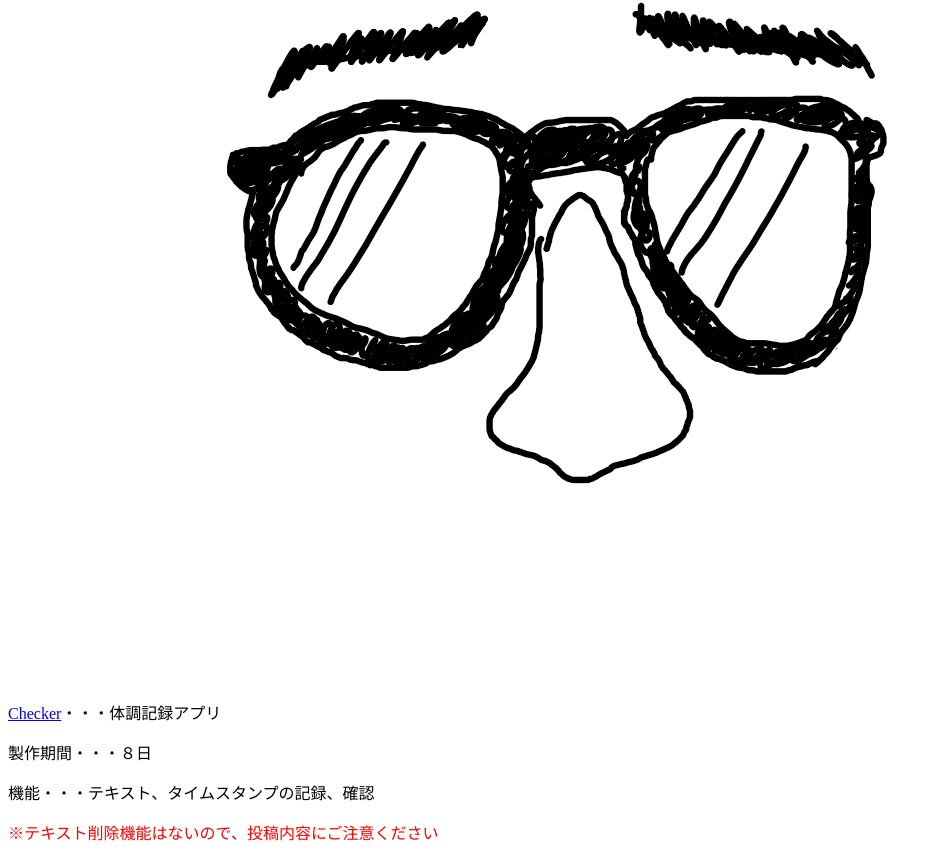
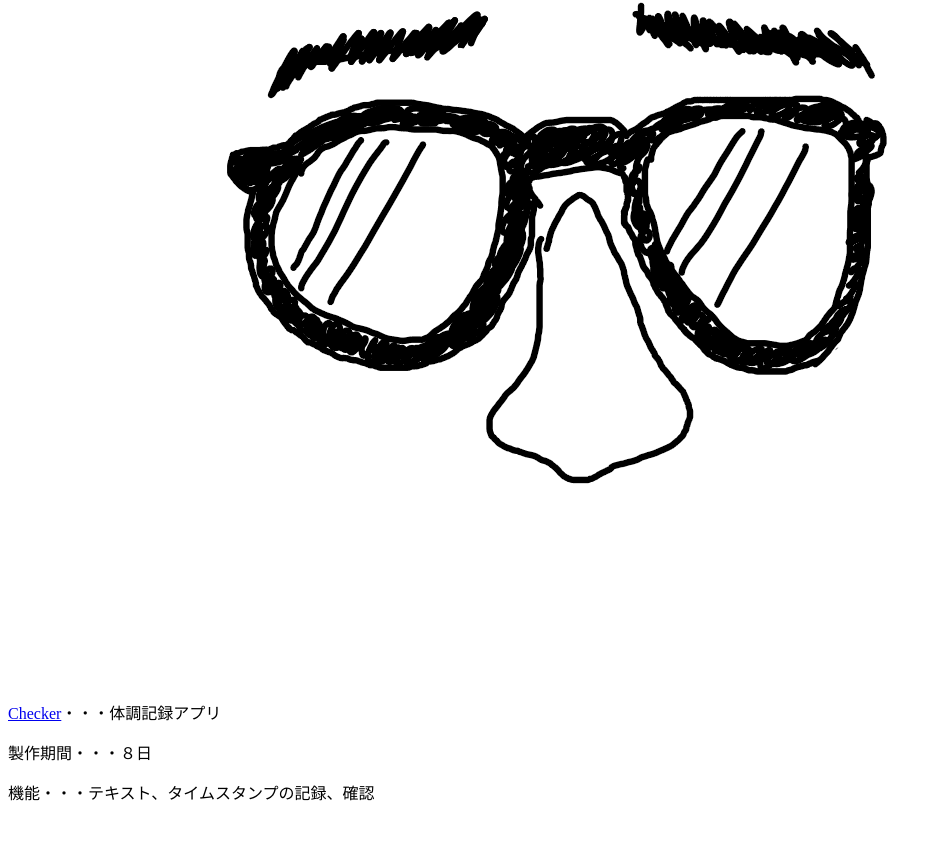
Before and after one commit to Yu-jash/mypage, a plain HTML site: page index.html in a window 1280 px wide. Shown: the part 292-1152 px from the top of the page, without its empty margins (0-942 px from the left). After the commit the page ends 1112 px from the top, so only its background shows below. Drawn offline with Linux system fonts and the light colour scheme.

Commit message:
Update index.html

```diff
--- a/index.html
+++ b/index.html
@@ -13,7 +13,7 @@
       <p><a href="https://che-cker.herokuapp.com/">Checker</a>・・・体調記録アプリ</p>
             <p>製作期間・・・８日</p>
       <p>機能・・・テキスト、タイムスタンプの記録、確認</p>
-      <p class="attention">※テキスト削除機能はないので、投稿内容にご注意ください</p>
+      <p class="attention"></p>
     </div>
   </body>
 </html>
```
